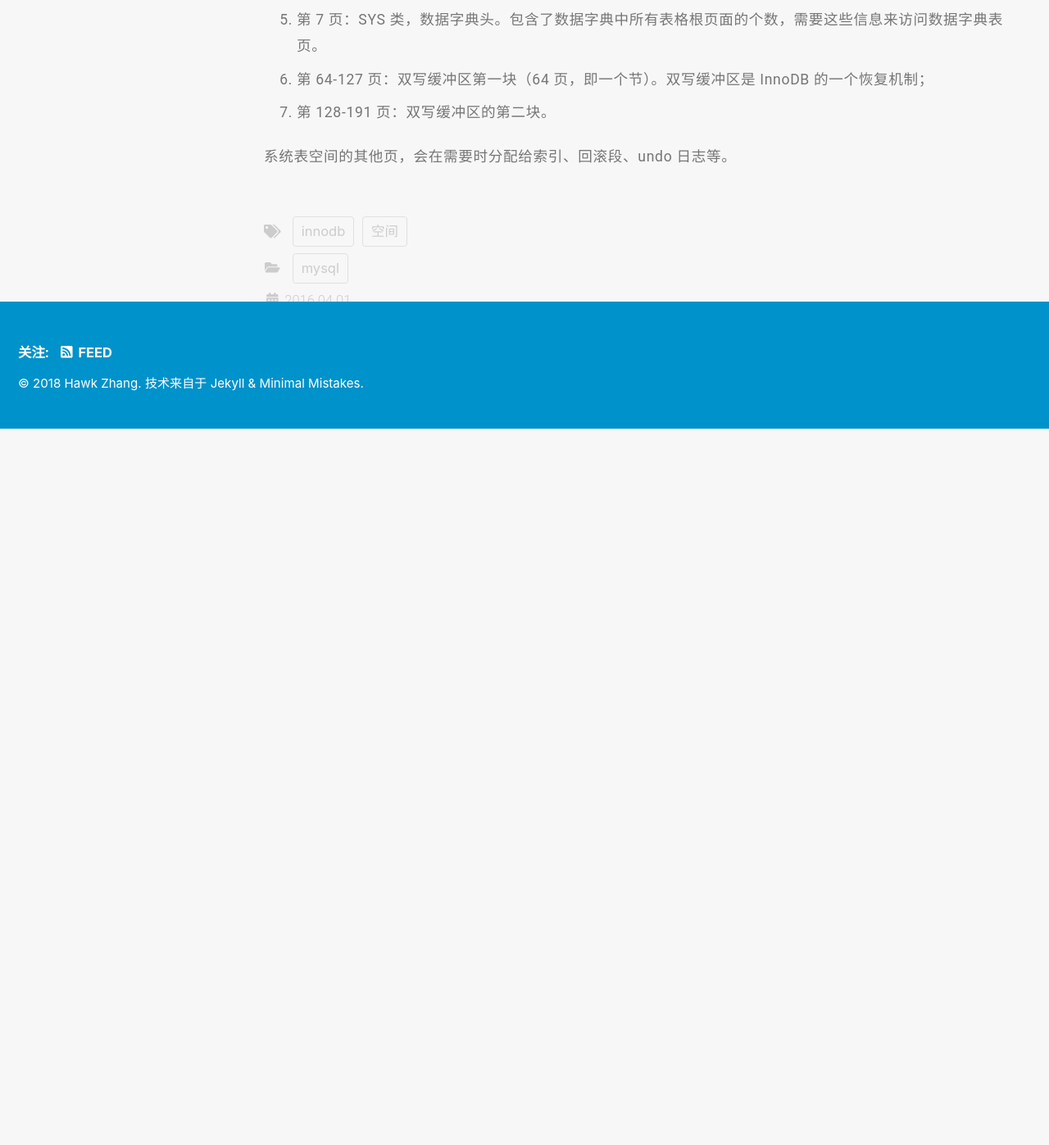
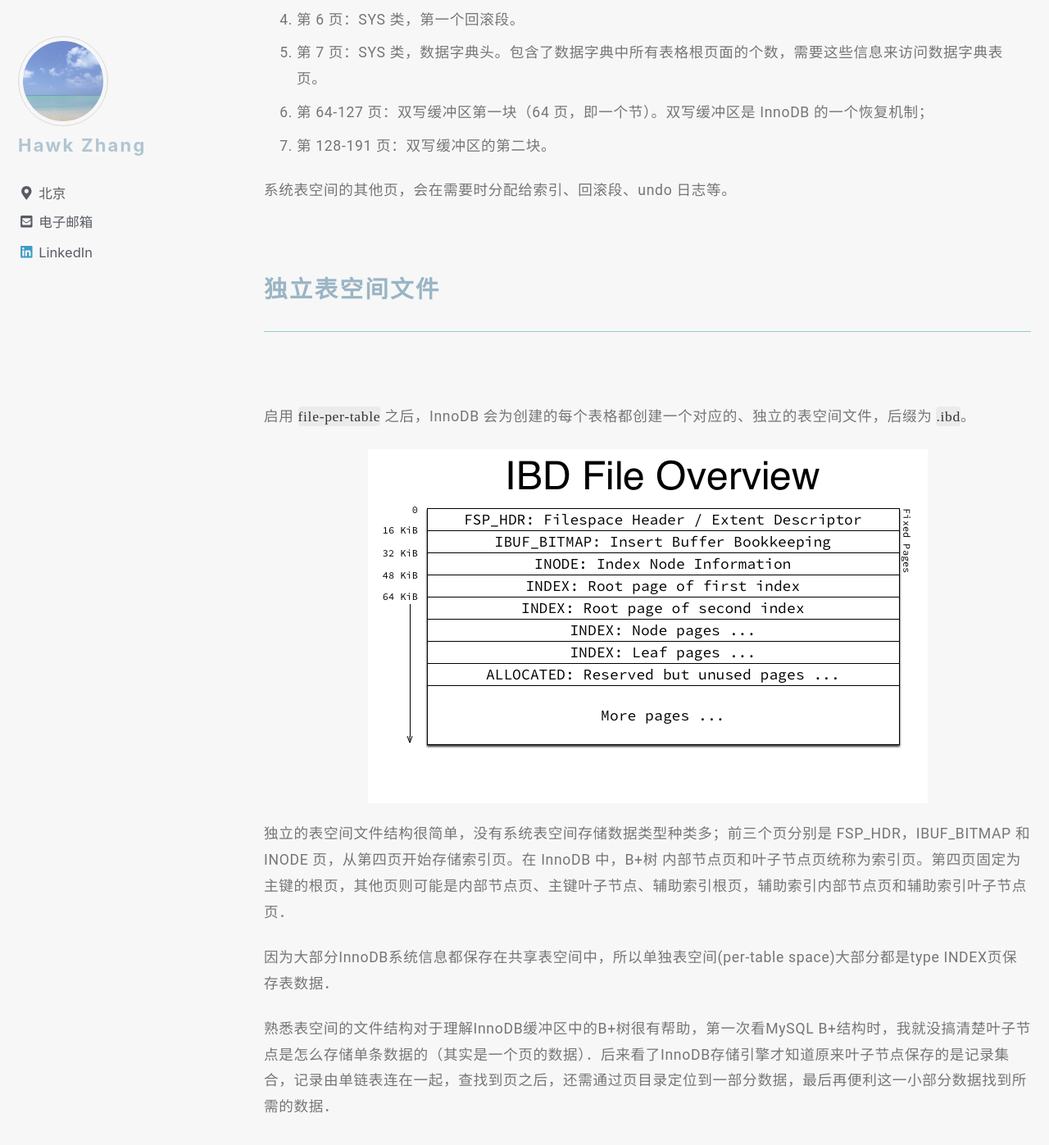
Before and after one commit to narru888/linotes_note, a Jekyll site: the page built from _posts/mysql/2016-04-01-innodb.struc.md, in a window 1280 px wide and 1400 px high, scrolled down 10879 px. Shown: the top 1397 px of the window at 82% size. Built offline with Jekyll 4.4.1, drawn with Linux system fonts in a browser that asks for light colours; nearby versions of some CDN libraries; a script that is not in the unit is left out; before the commit the page ends 11402 px from its top, so only the background shows below that.

Commit message:
update on 2018-08-21 21:00:01 CST

```diff
--- a/_posts/mysql/2016-04-01-innodb.struc.md
+++ b/_posts/mysql/2016-04-01-innodb.struc.md
@@ -341,3 +341,28 @@ Extent Descriptor 简称 XDES。
 7.  第 128-191 页：双写缓冲区的第二块。
 
 系统表空间的其他页，会在需要时分配给索引、回滚段、undo 日志等。
+
+
+
+
+
+
+
+
+
+
+
+
+
+
+### 独立表空间文件
+
+启用 `file-per-table` 之后，InnoDB 会为创建的每个表格都创建一个对应的、独立的表空间文件，后缀为 `.ibd`。
+
+![image-center](/assets/images/ldw-IBDFile.png){: .align-center}
+
+独立的表空间文件结构很简单，没有系统表空间存储数据类型种类多；前三个页分别是 FSP_HDR，IBUF_BITMAP 和 INODE 页，从第四页开始存储索引页。在 InnoDB 中，B+树 内部节点页和叶子节点页统称为索引页。第四页固定为主键的根页，其他页则可能是内部节点页、主键叶子节点、辅助索引根页，辅助索引内部节点页和辅助索引叶子节点页．
+
+因为大部分InnoDB系统信息都保存在共享表空间中，所以单独表空间(per-table space)大部分都是type INDEX页保存表数据．
+
+熟悉表空间的文件结构对于理解InnoDB缓冲区中的B+树很有帮助，第一次看MySQL B+结构时，我就没搞清楚叶子节点是怎么存储单条数据的（其实是一个页的数据）．后来看了InnoDB存储引擎才知道原来叶子节点保存的是记录集合，记录由单链表连在一起，查找到页之后，还需通过页目录定位到一部分数据，最后再便利这一小部分数据找到所需的数据．
```
Also changed, not shown: assets/images/ldw-IBDFile.png (added).
